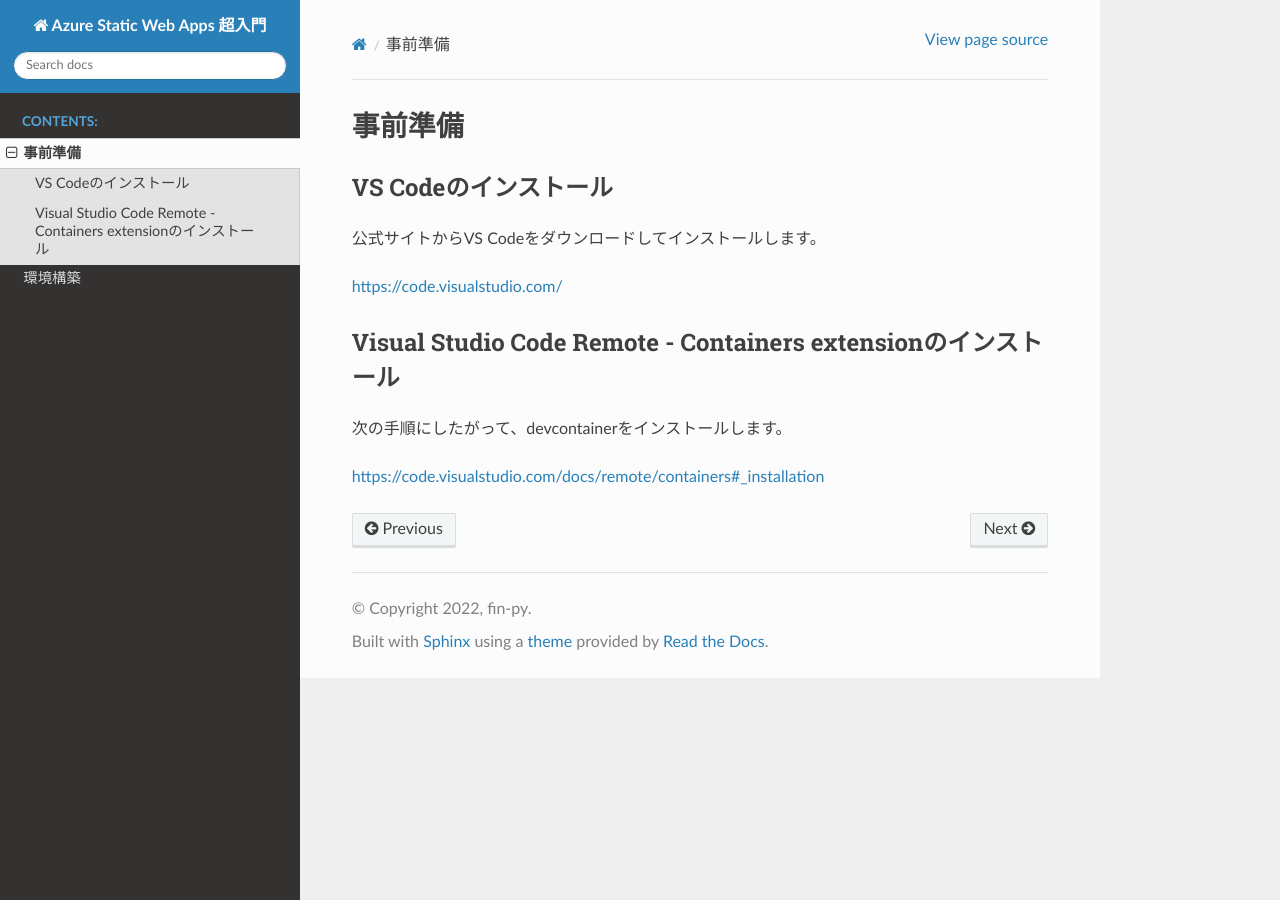
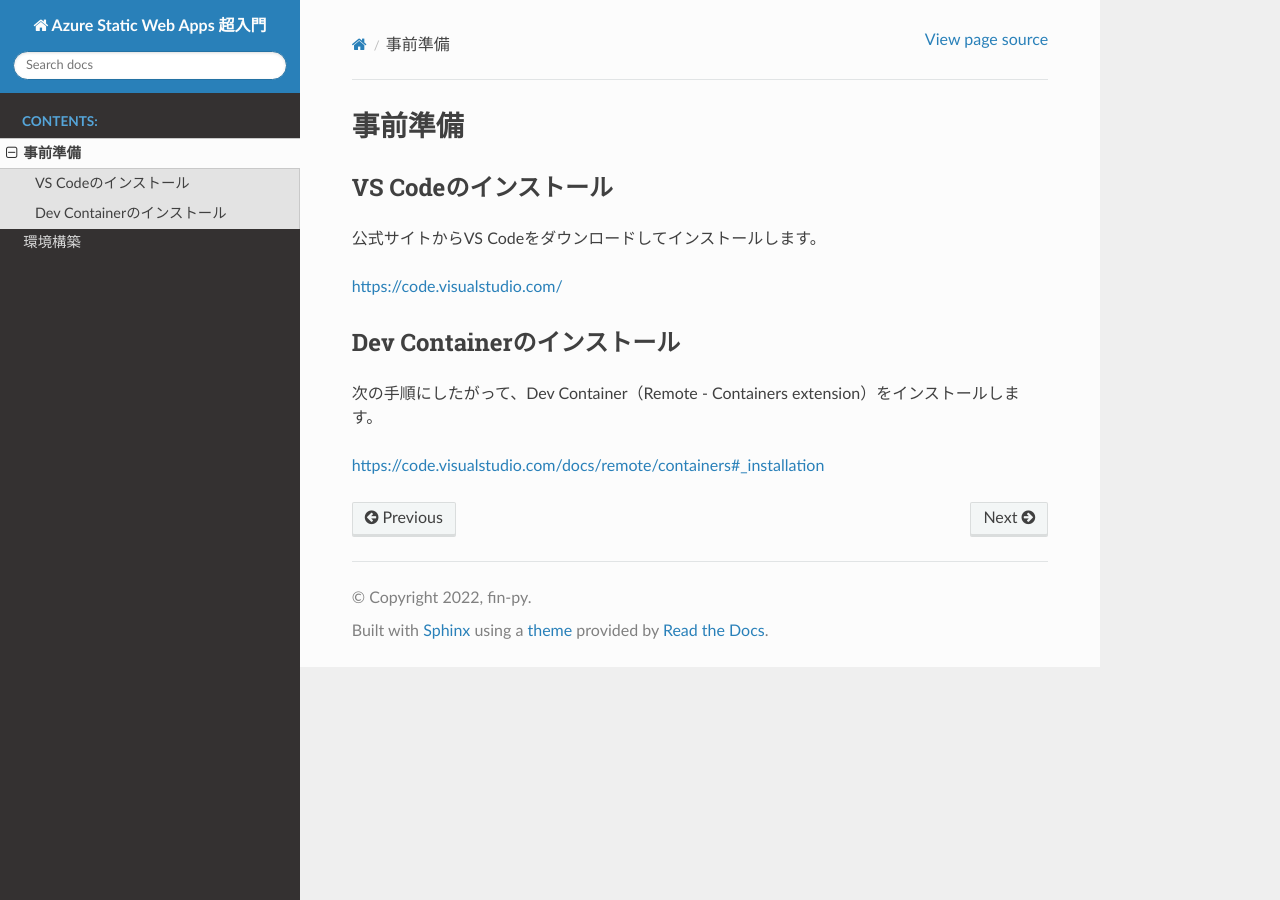
Before and after one commit to fin-py/static-web-apps-hands-on, a Sphinx documentation site: the page built from docs/source/preparation.rst, in a window 1280 px wide. Built offline with Sphinx 7.4.7 and the Read the Docs theme 2.0.0, drawn with Linux system fonts in a browser that asks for light colours.

```diff
--- a/docs/source/preparation.rst
+++ b/docs/source/preparation.rst
@@ -8,9 +8,9 @@ VS Codeのインストール
 
 https://code.visualstudio.com/
 
-Visual Studio Code Remote - Containers extensionのインストール
---------------------------------------------------------------
+Dev Containerのインストール
+---------------------------
 
-次の手順にしたがって、devcontainerをインストールします。
+次の手順にしたがって、Dev Container（Remote - Containers extension）をインストールします。
 
 https://code.visualstudio.com/docs/remote/containers#_installation
--- /dev/null
+++ b/requirements.txt
@@ -0,0 +1,2 @@
+sphinx
+sphinx_rtd_theme
```
Also changed, not shown: 3 other files.
